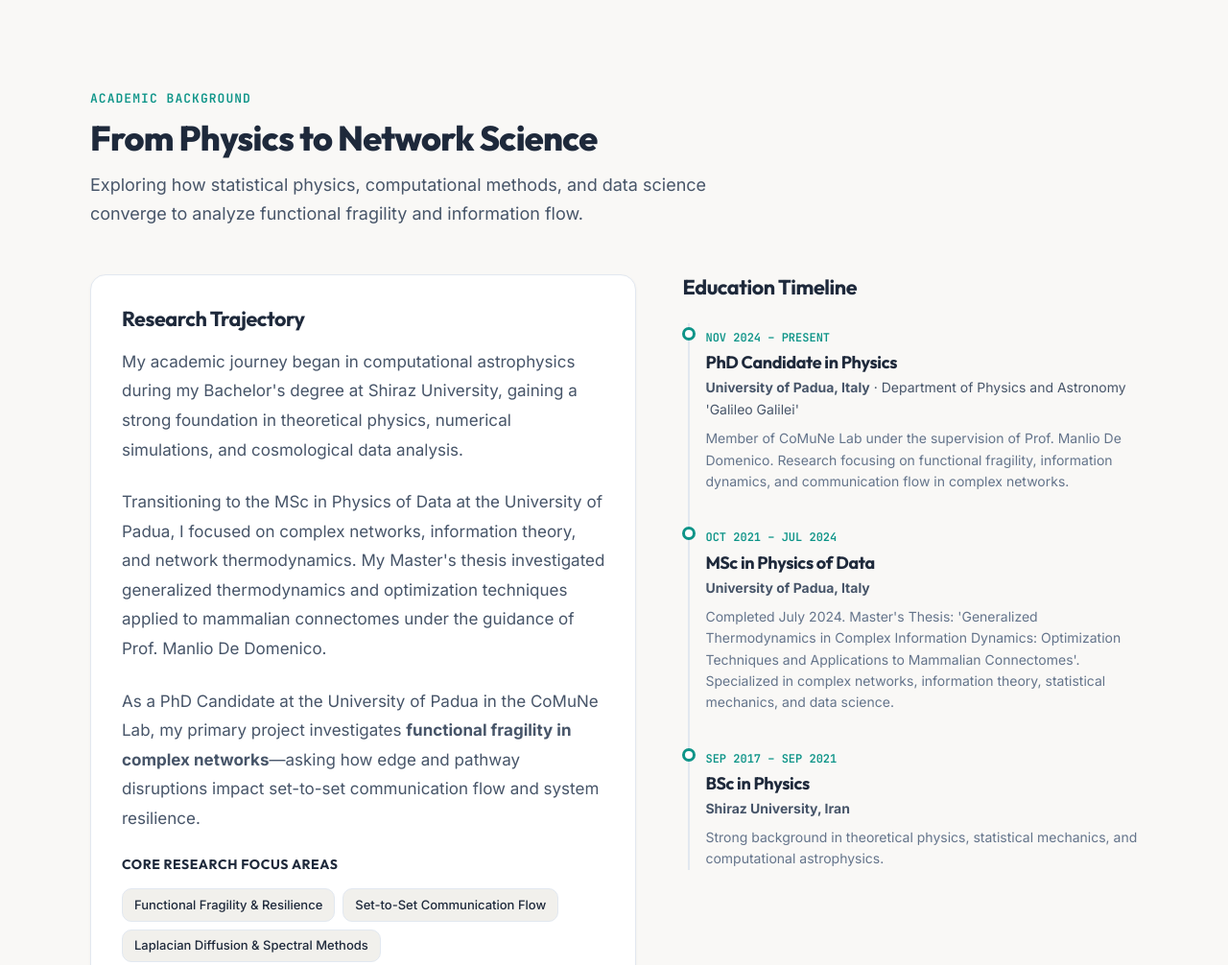
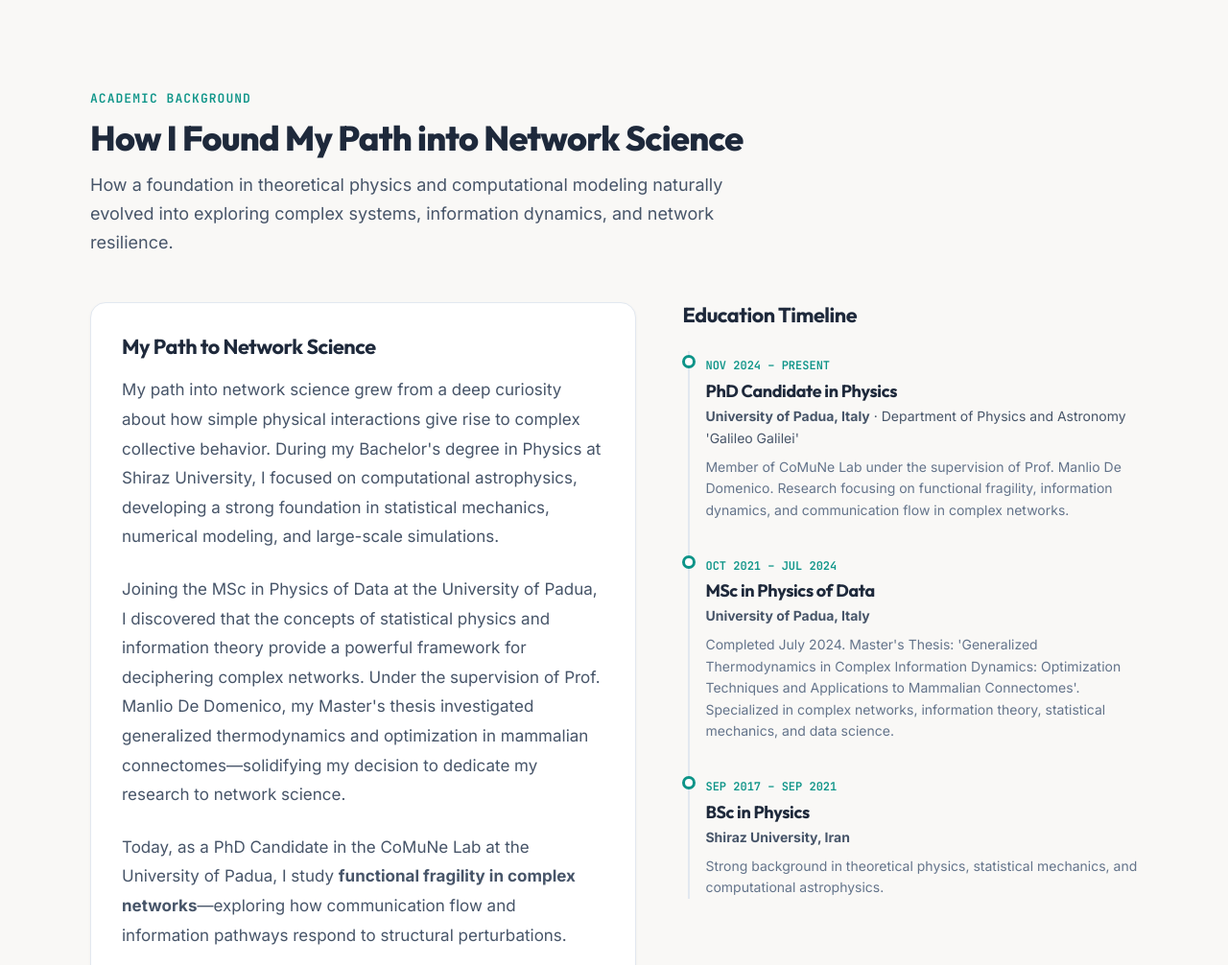
Before and after one commit to mojee13/mojee13.github.io, a website with bundled scripts: page index.html in a window 1280 px wide. Shown: the part 860-1866 px from the top of the page at 96% size. Built offline with nearby package versions, Linux system fonts and the light colour scheme.

Commit message:
Refine section heading and narrative on how Mojtaba discovered network science

```diff
--- a/index.html
+++ b/index.html
@@ -136,23 +136,23 @@
       <div class="container">
         <div class="section-header">
           <span class="section-tag">Academic Background</span>
-          <h2 class="section-title">From Physics to Network Science</h2>
+          <h2 class="section-title">How I Found My Path into Network Science</h2>
           <p class="section-subtitle">
-            Exploring how statistical physics, computational methods, and data science converge to analyze functional fragility and information flow.
+            How a foundation in theoretical physics and computational modeling naturally evolved into exploring complex systems, information dynamics, and network resilience.
           </p>
         </div>
 
         <div class="about-grid">
           <div class="about-bio-card">
-            <h3 class="research-title" style="margin-bottom: 1rem;">Research Trajectory</h3>
+            <h3 class="research-title" style="margin-bottom: 1rem;">My Path to Network Science</h3>
             <p class="about-bio-text">
-              My academic journey began in computational astrophysics during my Bachelor's degree at Shiraz University, gaining a strong foundation in theoretical physics, numerical simulations, and cosmological data analysis.
+              My path into network science grew from a deep curiosity about how simple physical interactions give rise to complex collective behavior. During my Bachelor's degree in Physics at Shiraz University, I focused on computational astrophysics, developing a strong foundation in statistical mechanics, numerical modeling, and large-scale simulations.
             </p>
             <p class="about-bio-text">
-              Transitioning to the MSc in Physics of Data at the University of Padua, I focused on complex networks, information theory, and network thermodynamics. My Master's thesis investigated generalized thermodynamics and optimization techniques applied to mammalian connectomes under the guidance of Prof. Manlio De Domenico.
+              Joining the MSc in Physics of Data at the University of Padua, I discovered that the concepts of statistical physics and information theory provide a powerful framework for deciphering complex networks. Under the supervision of Prof. Manlio De Domenico, my Master's thesis investigated generalized thermodynamics and optimization in mammalian connectomes—solidifying my decision to dedicate my research to network science.
             </p>
             <p class="about-bio-text">
-              As a PhD Candidate at the University of Padua in the CoMuNe Lab, my primary project investigates <strong>functional fragility in complex networks</strong>—asking how edge and pathway disruptions impact set-to-set communication flow and system resilience.
+              Today, as a PhD Candidate in the CoMuNe Lab at the University of Padua, I study <strong>functional fragility in complex networks</strong>—exploring how communication flow and information pathways respond to structural perturbations.
             </p>
 
             <h4 class="research-block-title">Core Research Focus Areas</h4>
--- a/js/content.js
+++ b/js/content.js
@@ -16,7 +16,7 @@ export const siteConfig = {
     location: "Padua, Italy",
     phdStartDate: "November 2024",
     headline: "Understanding how complex networks function—and how they fail.",
-    biography: `I am a PhD candidate at the University of Padua, working on network science, information dynamics, and the resilience of complex systems. As part of the CoMuNe Lab, my research investigates functional fragility in complex networks—asking how edge and pathway disruptions impact set-to-set communication flow and overall network functionality. My background combines physics, data science, and scientific computing, with applications spanning biological networks and complex interconnected systems.`,
+    biography: `My path into network science grew from a deep curiosity about how physical interactions give rise to complex collective behavior. Combining a background in theoretical physics, computational astrophysics, and data science, my research as a PhD candidate at the University of Padua (CoMuNe Lab) investigates functional fragility in complex networks—asking how edge and pathway disruptions impact set-to-set communication flow and network resilience.`,
     interests: [
       "Network Science & Complex Systems",
       "Functional Fragility & Resilience",
```
Also changed, not shown: 1 other file.
